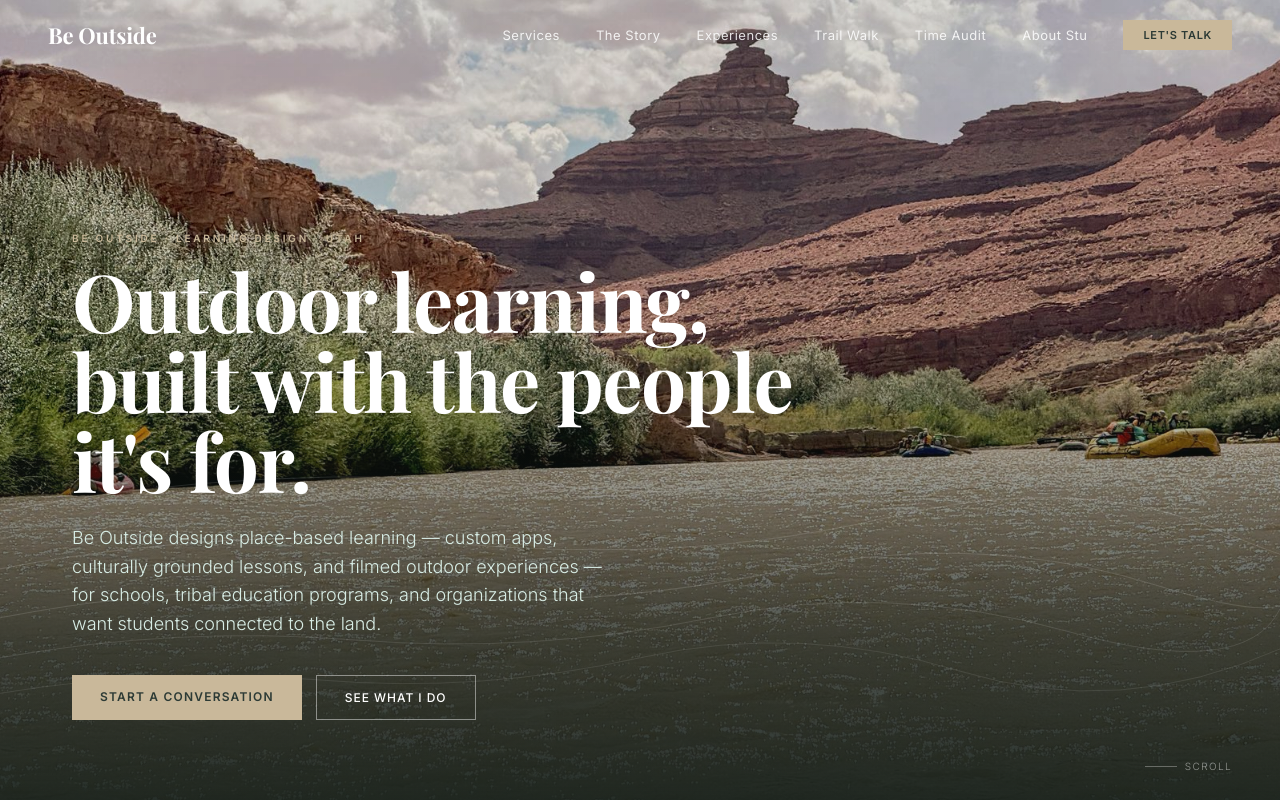
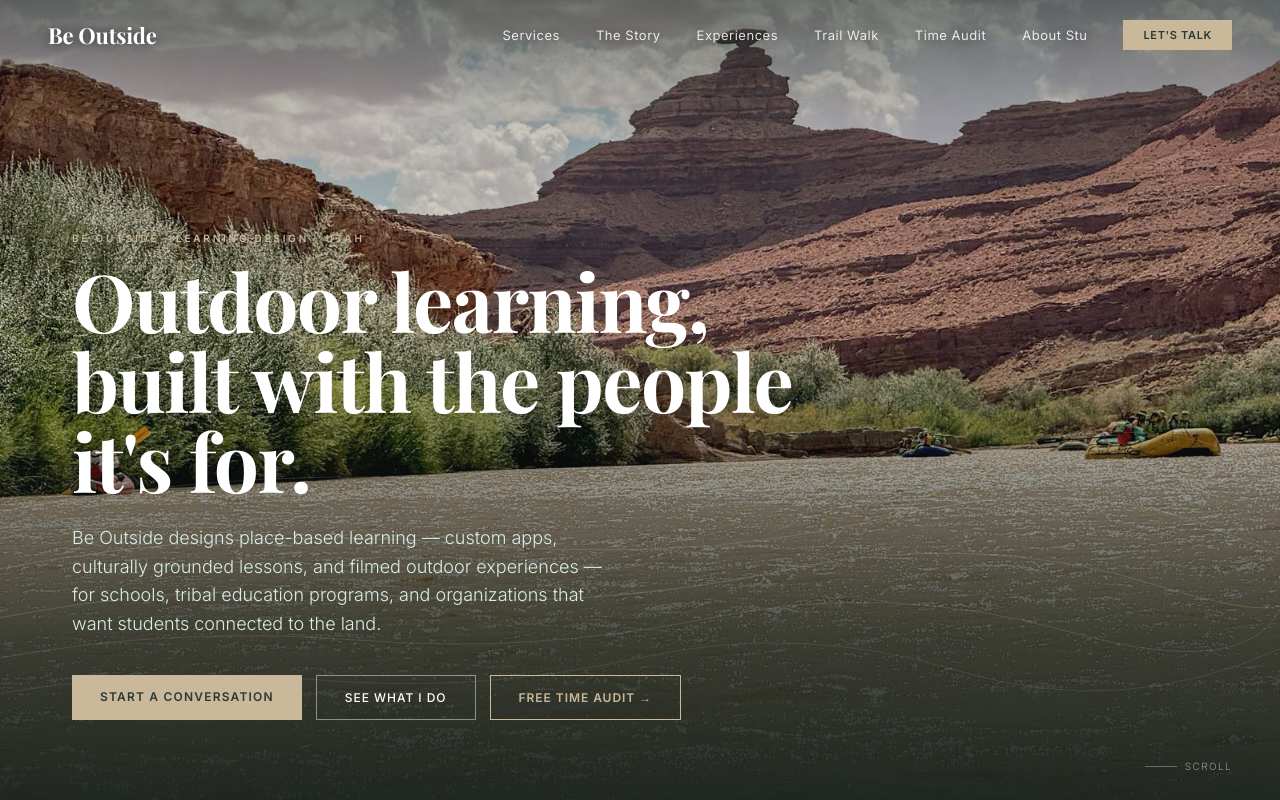
Before and after one commit to baggaleystu/beoutside-site, a plain HTML site: page index.html in a window 1280 px wide. Shown: the top 800 px of the page. Drawn offline with nearby package versions, Linux system fonts and the light colour scheme; a web font is replaced by a local one.

Commit message:
Home page: readable menu over the photo, and a Free Time Audit button
A soft dark shade along the top of the hero photo and a light text
shadow keep the white menu links readable over bright sky. The hero
gets a third button, "Free Time Audit →", next to Start a Conversation
and See What I Do.

Co-Authored-By: Claude Opus 5.5 <noreply@anthropic.com>

```diff
--- a/index.html
+++ b/index.html
@@ -42,6 +42,10 @@ nav {
   background: transparent;
   transition: background 0.3s, padding 0.3s;
 }
+
+/* Over the photo, a soft shadow keeps the white links readable on bright sky. */
+nav:not(.scrolled):not(.open) .nav-links a:not(.nav-cta),
+nav:not(.scrolled) .nav-brand { text-shadow: 0 1px 12px rgba(0,0,0,0.55); }
 
 nav.scrolled {
   background: rgba(44, 58, 53, 0.96);
@@ -114,7 +118,8 @@ nav.scrolled {
   inset: 0;
   background: linear-gradient(
     to bottom,
-    rgba(20,30,25,0.15) 0%,
+    rgba(20,30,25,0.58) 0%,
+    rgba(20,30,25,0.22) 15%,
     rgba(20,30,25,0.1) 40%,
     rgba(20,30,25,0.75) 80%,
     rgba(20,30,25,0.92) 100%
@@ -196,6 +201,19 @@ nav.scrolled {
 }
 
 .btn-ghost:hover { border-color: white; }
+
+.btn-audit {
+  border: 1px solid var(--sand);
+  color: var(--sand);
+  padding: 14px 28px;
+  font-size: 12px;
+  font-weight: 600;
+  letter-spacing: 0.08em;
+  text-transform: uppercase;
+  text-decoration: none;
+  transition: background 0.2s, color 0.2s;
+}
+.btn-audit:hover { background: var(--sand); color: var(--slate); }
 
 /* Scroll indicator */
 .scroll-hint {
@@ -983,6 +1001,7 @@ nav.open .nav-toggle span::after  { transform: translateY(-7px) rotate(-45deg);
     <div class="hero-btns">
       <a href="#contact" class="btn-primary">Start a Conversation</a>
       <a href="#services" class="btn-ghost">See What I Do</a>
+      <a href="/time-audit/" class="btn-audit">Free Time Audit →</a>
     </div>
   </div>
   <div class="scroll-hint">
```
